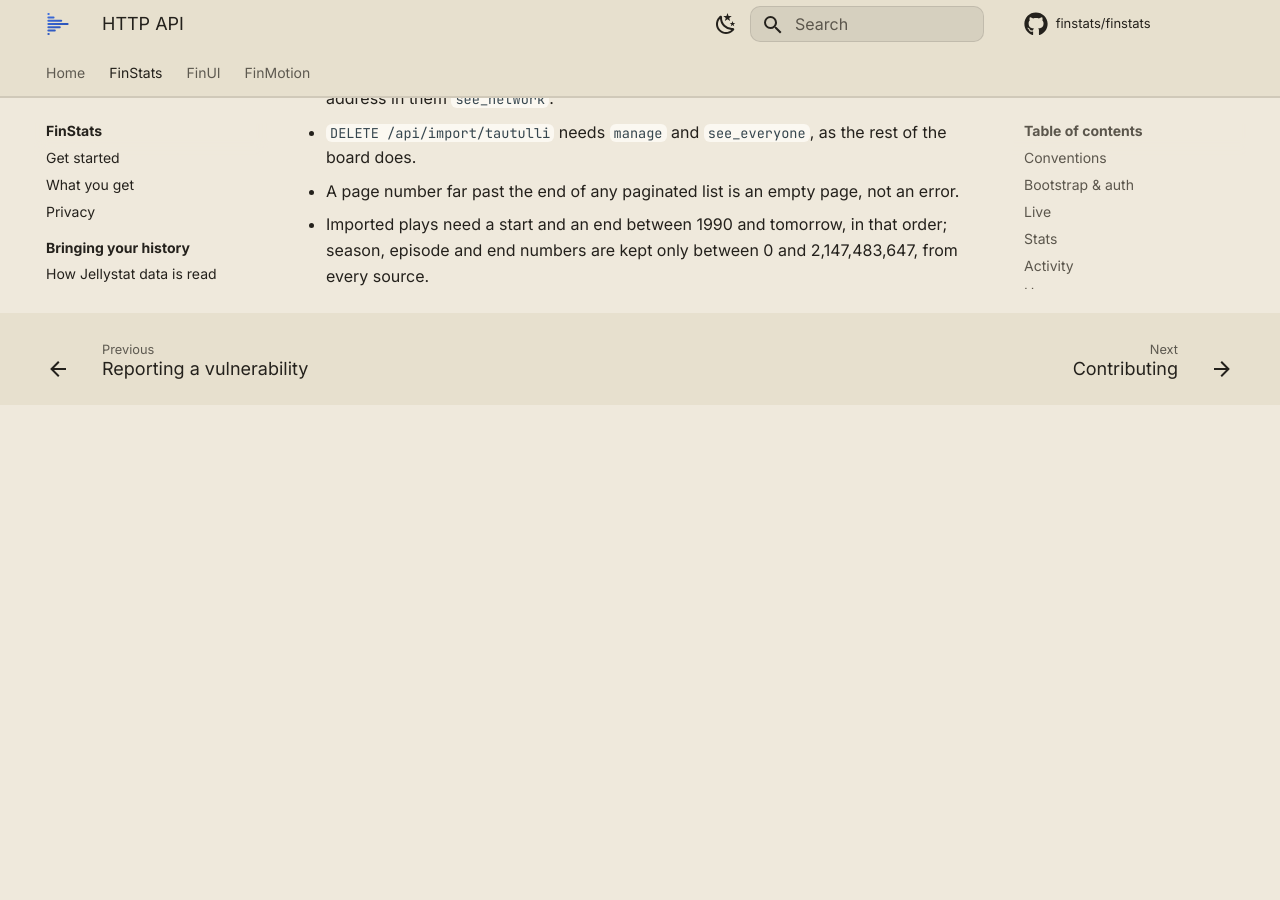
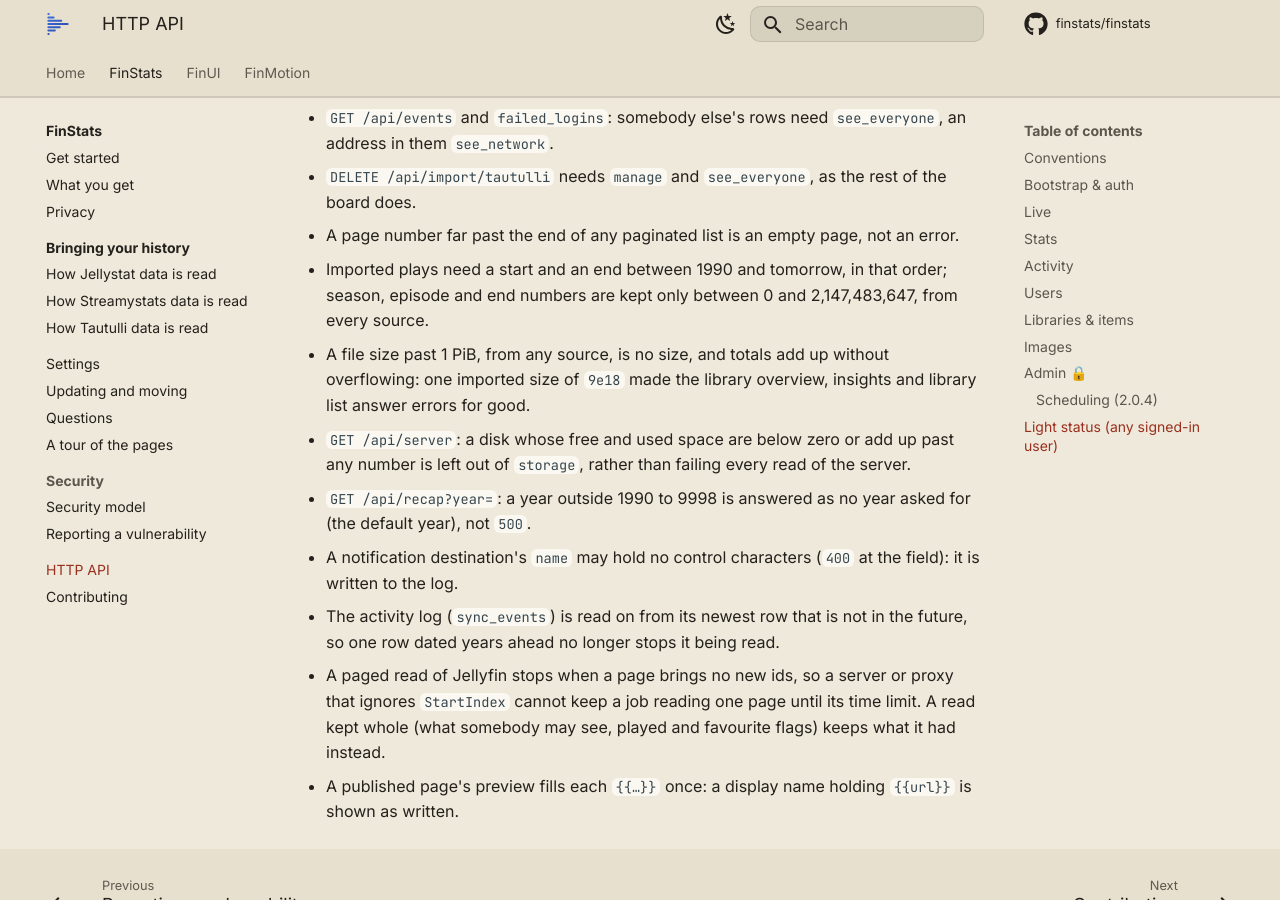
Before and after one commit to finstats/docs, an MkDocs documentation site: the page built from docs/finstats/api.md, in a window 1280 px wide and 900 px high, scrolled down 62284 px. Built offline with MkDocs 1.6.1 and Material for MkDocs 9.7.7, drawn with Linux system fonts in a browser that asks for light colours; comment, search, counter and statistics services are not loaded; before the commit the page ends 62689 px from its top, so only the background shows below that; some of the changed text lies outside the part shown.

Commit message:
docs(finstats): the rest of 2.3.1's smaller changes in the HTTP contract

````diff
--- a/docs/finstats/api.md
+++ b/docs/finstats/api.md
@@ -869,7 +869,8 @@ most 50; anything else is a `400`). The response also carries, read-only:
 
 ```jsonc
 "known_home_addresses": [{"ip": "203.0.113.7", "source": "lookup"|"manual", "first_seen": 0, "last_seen": 0}],
-"public_ip_services": ["https://checkip.amazonaws.com", "…"]      // who is asked, in order
+"public_ip_services": ["checkip.amazonaws.com", "…"]              // who is asked, in order; the host alone (2.3.1): a path,
+                                                                 // query or login in FINSTATS_PUBLIC_IP_URL is never shown
 ```
 
 ---
@@ -911,7 +912,8 @@ both have them on, `backup_keep` is never lowered and backups are never written
 somebody with no grants here gets the backup's narrowed to the defaults in force. A restored play counts as imported
 whatever source it names (`source_id` `restored:…` for one recorded live), so it is never continued by a restart and
 opens no picture before a library read has its title; plays, server log rows and devices dated before 1990 or after
-tomorrow are left out, and a play keeps at most 2,000 events. The finished
+tomorrow are left out, and a play keeps at most 2,000 events. Grants are held one per person, the narrowest the file
+gives them, for at most 10,000 people. The finished
 `restore` task carries `result: {"plays_imported","plays_skipped","events","other_rows","settings_restored","from_version"}`.
 
 **The file** is gzip-compressed JSON Lines. Line 1: `{"finstats_backup": 1, "app_version", "created_at", "server_name", "counts": {table: rows}}`.
@@ -2104,3 +2106,15 @@ and 12 words of `q`.
 - A page number far past the end of any paginated list is an empty page, not an error.
 - Imported plays need a start and an end between 1990 and tomorrow, in that order; season, episode and end numbers are
   kept only between 0 and 2,147,483,647, from every source.
+- A file size past 1 PiB, from any source, is no size, and totals add up without overflowing: one imported size of
+  `9e18` made the library overview, insights and library list answer errors for good.
+- `GET /api/server`: a disk whose free and used space are below zero or add up past any number is left out of
+  `storage`, rather than failing every read of the server.
+- `GET /api/recap?year=`: a year outside 1990 to 9998 is answered as no year asked for (the default year), not `500`.
+- A notification destination's `name` may hold no control characters (`400` at the field): it is written to the log.
+- The activity log (`sync_events`) is read on from its newest row that is not in the future, so one row dated years ahead
+  no longer stops it being read.
+- A paged read of Jellyfin stops when a page brings no new ids, so a server or proxy that ignores `StartIndex` cannot
+  keep a job reading one page until its time limit. A read kept whole (what somebody may see, played and favourite
+  flags) keeps what it had instead.
+- A published page's preview fills each `{{…}}` once: a display name holding `{{url}}` is shown as written.
````
